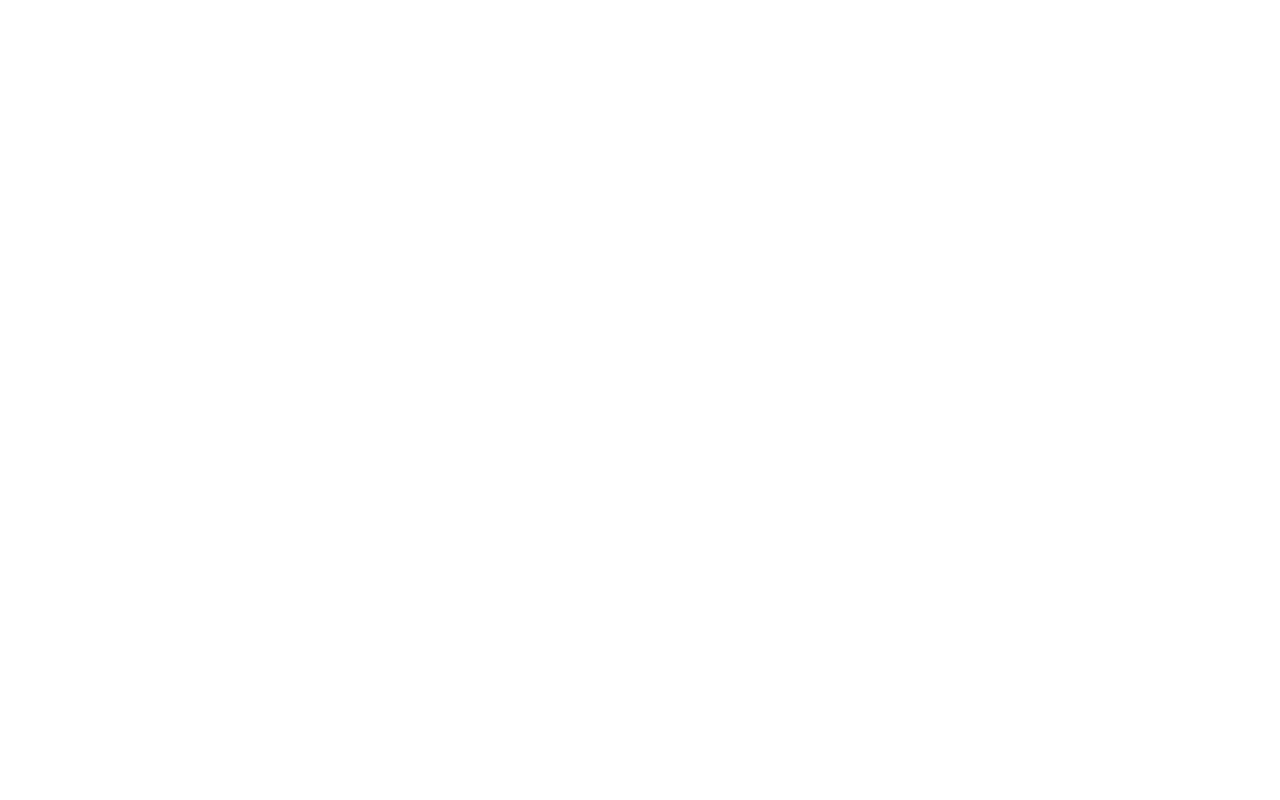
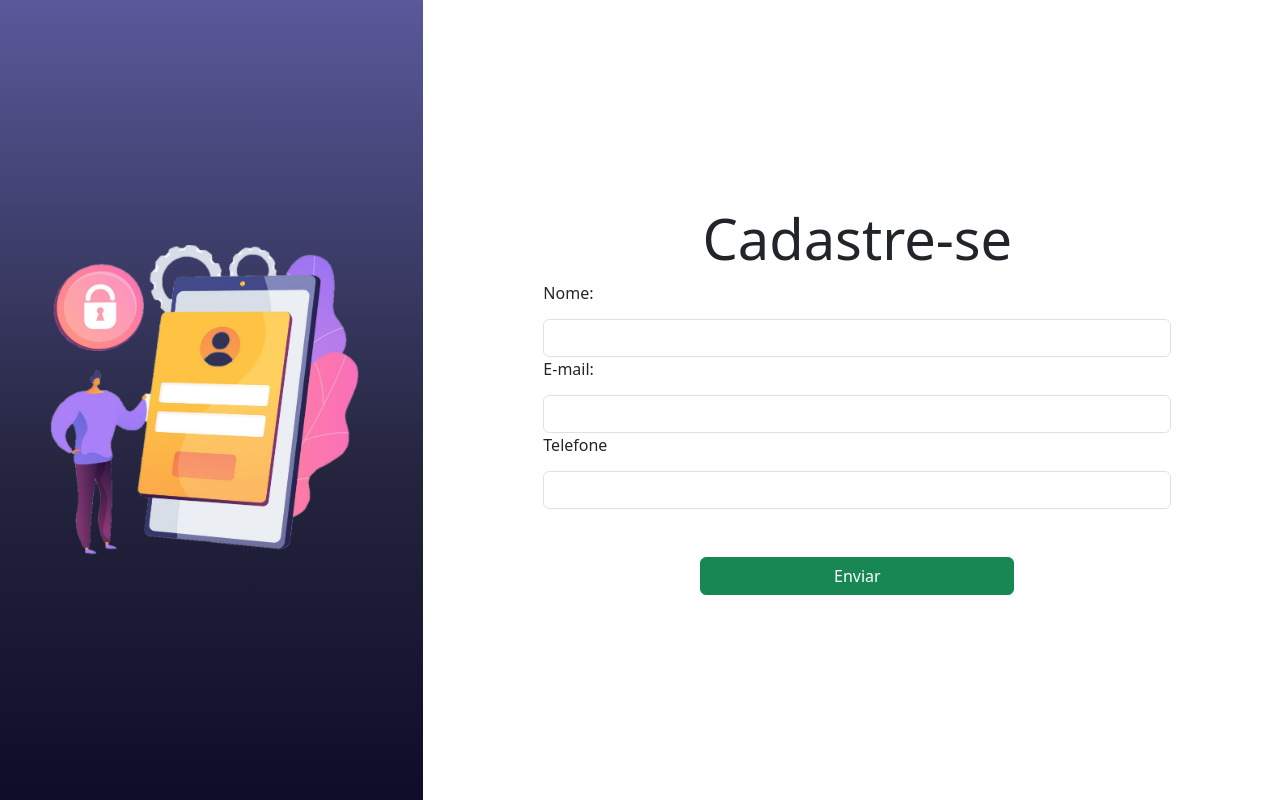
Before and after one commit to GuilhermeLuz-dev/curso_ebac_engenheiro_front_end, a plain HTML site: page index.html in a window 1280 px wide. Drawn offline with nearby package versions, Linux system fonts and the light colour scheme.

Commit message:
feature: criando formulário com bootstrap

```diff
--- a/index.html
+++ b/index.html
@@ -1,11 +1,44 @@
 <!DOCTYPE html>
-<html lang="en">
+<html lang="pt-BR">
+
 <head>
     <meta charset="UTF-8">
     <meta name="viewport" content="width=device-width, initial-scale=1.0">
-    <title>Document</title>
+    <title>Cadastre-se</title>
+    <link href="https://cdn.jsdelivr.net/npm/bootstrap@5.3.3/dist/css/bootstrap.min.css" rel="stylesheet"
+        integrity="sha384-QWTKZyjpPEjISv5WaRU9OFeRpok6YctnYmDr5pNlyT2bRjXh0JMhjY6hW+ALEwIH" crossorigin="anonymous">
+    <link rel="stylesheet" href="main.css">
+    <link rel="shortcut icon" href="https://img.freepik.com/vetores-gratis/circulo-azul-com-usuario-branco_78370-4707.jpg?t=st=1719926739~exp=1719930339~hmac=7306864fecc16c9c42cfe37bc42beefdcbc787c4e7164655f811108325ed02af&w=740" type="image/x-icon">
 </head>
+
 <body>
+    <div class="row">
+        <div id="desc" class="col-4 g-0 d-flex align-items-center justify-content-center">
+            <img class="w-75" src="./images/ilustracao-do-conceito-abstrato-da-pagina-de-login.png"
+                alt="Imagem que representa um cadastro">
+        </div>
+        <div id="form" class="col-8 g-0 d-flex flex-column justify-content-center">
+            <div class="container w-75">
+                <h2 class="display-4 text-center">Cadastre-se</h2>
+                <form>
+                    <label class="form-label" for="nome">Nome:</label>
+                    <input class="form-control" type="text" id="nome">
+                    <label class="form-label" for="email">E-mail:</label>
+                    <input class="form-control" type="email" id="email">
+                    <label class="form-label" for="telefone">Telefone</label>
+                    <input class="form-control" type="tel">
+                    <div class="text-center">
+                        <button type="submit" class="btn btn-success w-50 mt-5">Enviar</button>
+                    </div>
+                </form>
+            </div>
+        </div>
+    </div>
 
+
+    <script src="https://cdn.jsdelivr.net/npm/bootstrap@5.3.3/dist/js/bootstrap.bundle.min.js"
+        integrity="sha384-YvpcrYf0tY3lHB60NNkmXc5s9fDVZLESaAA55NDzOxhy9GkcIdslK1eN7N6jIeHz"
+        crossorigin="anonymous"></script>
 </body>
+
 </html>
--- /dev/null
+++ b/main.css
@@ -0,0 +1,15 @@
+* {
+    padding: 0;
+    margin: 0;
+    box-sizing: border-box;
+    overflow-y: hidden;
+}
+
+
+#desc {
+    background: linear-gradient(180deg, #59599B 0%, #24243E 59.38%, #0F0C29 100%);
+}
+div.row{
+    height: 100vh;
+    max-height: 100vh;
+}
```
Also changed, not shown: images/ilustracao-do-conceito-abstrato-da-pagina-de-login.png (added), 1 other file.
